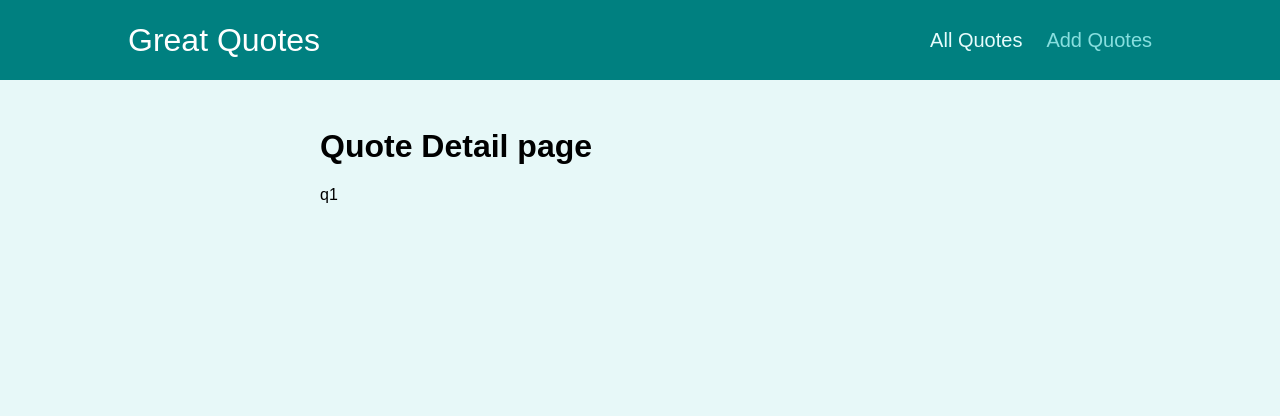
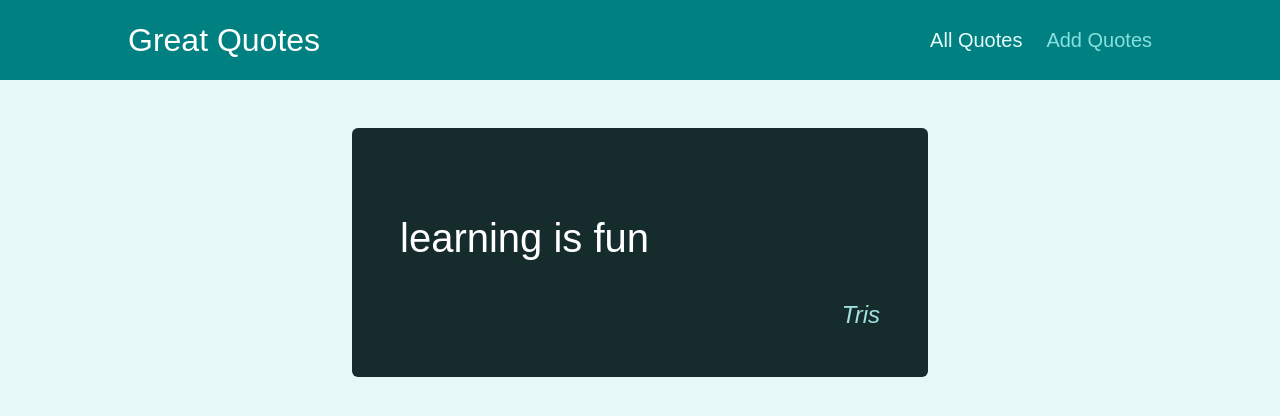
Before and after one commit to beattris/muli-page-spa, a React (Create React App) app: page /quotes/q1 in a window 1280 px wide. Shown: the top 416 px of the page. Built offline with nearby package versions, Linux system fonts and the light colour scheme.

Commit message:
dynamically routed to the quote detail page and HighlightedQuote component

```diff
--- a/src/components/quotes/QuoteItem.js
+++ b/src/components/quotes/QuoteItem.js
@@ -1,3 +1,4 @@
+import { Link } from 'react-router-dom';
 import classes from './QuoteItem.module.css';
 
 const QuoteItem = (props) => {
@@ -9,9 +10,9 @@
         </blockquote>
         <figcaption>{props.author}</figcaption>
       </figure>
-      <a className='btn'>
+      <Link to={`/quotes/${props.id}`} className='btn'>
         View Fullscreen
-      </a>
+      </Link>
     </li>
   );
 };
--- a/src/pages/QuoteDetail.js
+++ b/src/pages/QuoteDetail.js
@@ -1,14 +1,27 @@
 import { Fragment } from "react";
 import { useParams, Route } from "react-router-dom";
 
+import HighlightedQuote from '../components/quotes/HighlightedQuote';
 import Comments from "../components/comments/Comments";
+
+const DUMMY_QUOTES = [
+  { id: "q1", author: "Tris", text: "learning is fun" },
+  { id: "q2", author: "Beatrice", text: "everything niceee" },
+];
 
 const QuoteDetail = () => {
   const params = useParams();
+
+  // finding the exact quote detail that matches the URL
+  const quote = DUMMY_QUOTES.find((quote) => quote.id === params.quoteId);
+
+  if(!quote){
+    return <p>No quote found</p>
+  }
+
   return (
     <Fragment>
-      <h1>Quote Detail page</h1>
-      <p>{params.quoteId}</p>
+      <HighlightedQuote text={quote.text} author={quote.author} />
       {/* used dynamic routing as it depends on "quoteId" for which this quote detail component was loaded*/}
       <Route path={`/quotes/${params.quoteId}/comments`}>
         <Comments />
```
